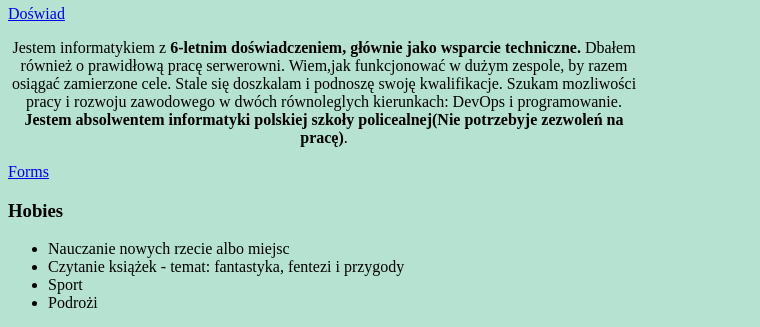
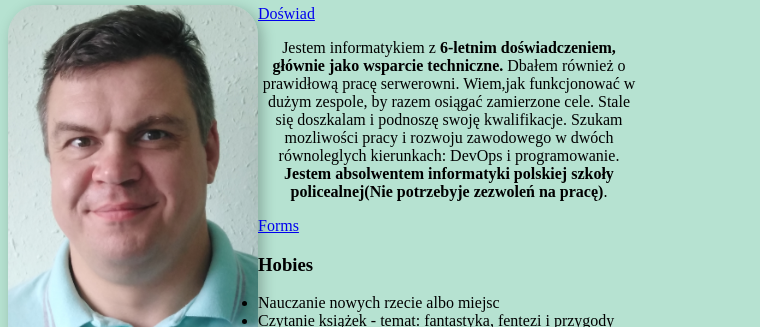
Before and after one commit to PelinkoJurii/portfolio, a plain HTML site: page index.html in a window 1280 px wide. Shown: the part 62-389 px from the top of the page, without its empty margins (0-760 px from the left). Drawn offline with Linux system fonts and the light colour scheme.

Commit message:
read_img_init

```diff
--- a/index.html
+++ b/index.html
@@ -18,7 +18,7 @@
             <h1>Iurii Pelinko</h1>
         </div>
         <div class="img">
-            <img src="img/foto 21.10.19.jpg" alt="">
+            <img src="foto 21.10.19.jpg" alt="">
         </div>
         <div class="menu">
             <a href="/doświad_pracy.html">Doświad</a>
```
